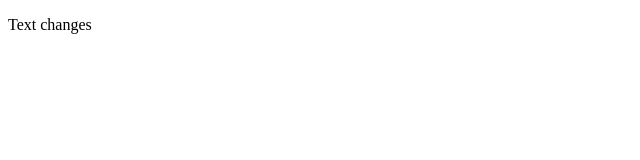
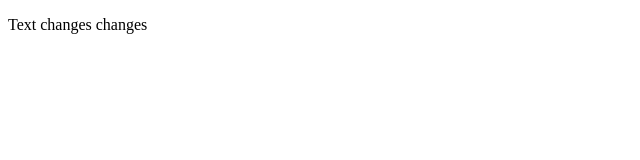
Before and after one commit to agyoumans/Test-Project2, a plain HTML site: page index.html in a window 1280 px wide. Shown: the full height of the page, 0-640 px from the left. Drawn offline with Linux system fonts and the light colour scheme.

Commit message:
changes5

```diff
--- a/index.html
+++ b/index.html
@@ -7,7 +7,7 @@
 </head>
 <body id="mybodyid">
     <p>
-        Text changes
+        Text changes changes
     </p>
 </body>
 </html>
```
